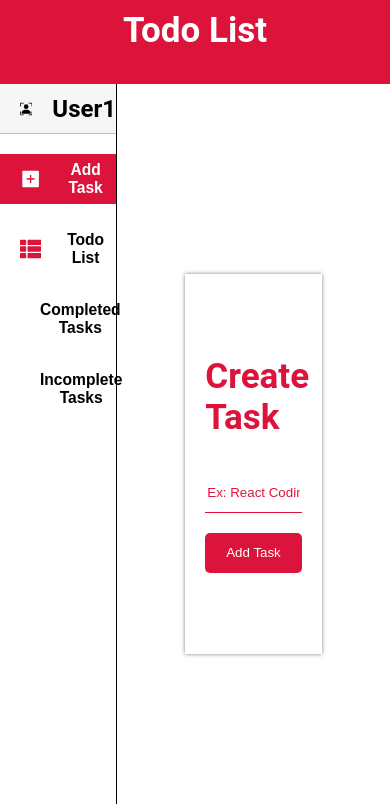
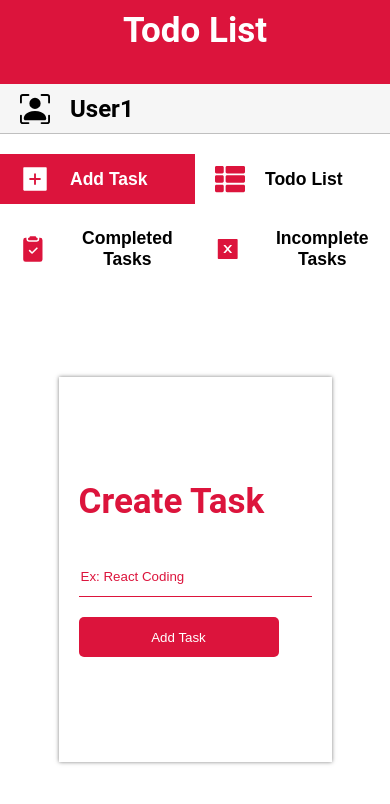
Before and after one commit to Anuja-Aliveli/coresonant, a React (Create React App) app: page / in a window 390 px wide. Shown: the top 804 px of the page. Built offline with nearby package versions, Linux system fonts and the light colour scheme; no server answers.

Commit message:
Responsiveness Added

```diff
--- a/src/components/Home/index.css
+++ b/src/components/Home/index.css
@@ -118,3 +118,33 @@
   font-size: 40px;
   margin-left: 10px;
 }
+
+@media (max-width: 576px) {
+  .main-container {
+    display: flex;
+    flex-direction: column;
+  }
+  .left-container {
+    width: 100%;
+    border-right: none;
+    height: auto;
+  }
+  .menu-container {
+    display: flex;
+    flex-direction: row;
+    justify-content: space-around;
+    flex-wrap: wrap;
+    align-items: center;
+  }
+  .menu-item-container {
+    width: 50%;
+    font-size: 15px;
+  }
+  .right-container {
+    width: 100%;
+  }
+  .input-container {
+    width: 70%;
+    height: 70%;
+  }
+}
--- a/src/components/List/index.css
+++ b/src/components/List/index.css
@@ -12,7 +12,8 @@
 .task-item-container {
   display: flex;
   align-items: center;
-  height: 50px;
+  height: fit-content;
+  max-height: fit-content;
   margin-bottom: 20px;
 }
 .title-container {
@@ -37,6 +38,12 @@
 }
 .title {
   font-size: 22px;
+  max-width: 70%;
+  margin: 10px;
+}
+.icons-container {
+    display: flex;
+    align-items: center;
 }
 .no-task {
   display: flex;
@@ -48,3 +55,11 @@
   font-size: 30px;
   font-weight: bold;
 }
+@media (max-width: 576px) {
+  .list-container {
+    overflow: none;
+  }
+  .title {
+      font-size: 18px;
+  }
+}
```
